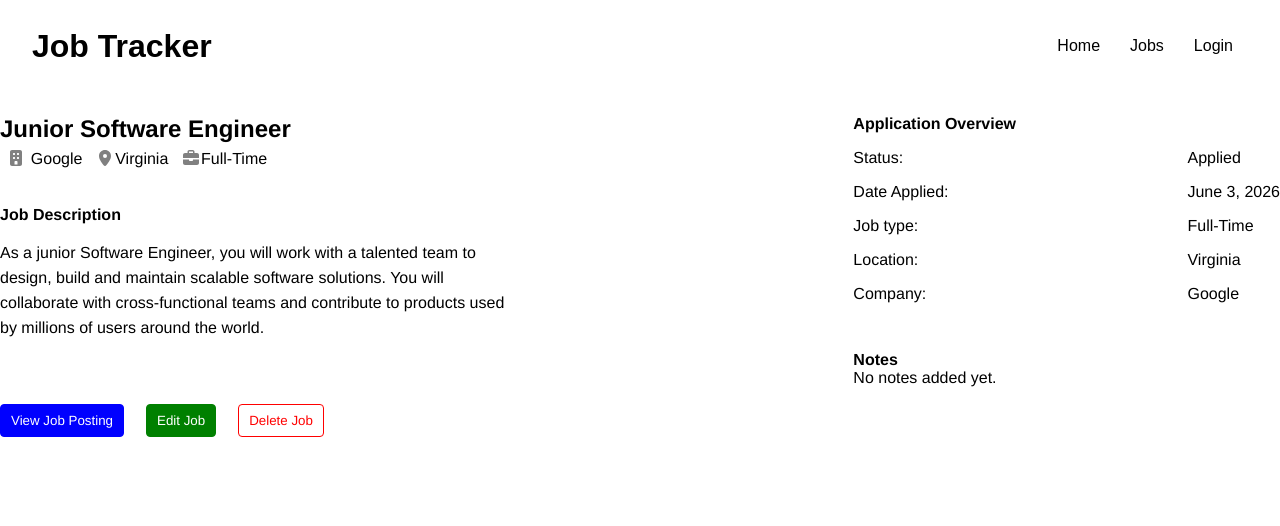
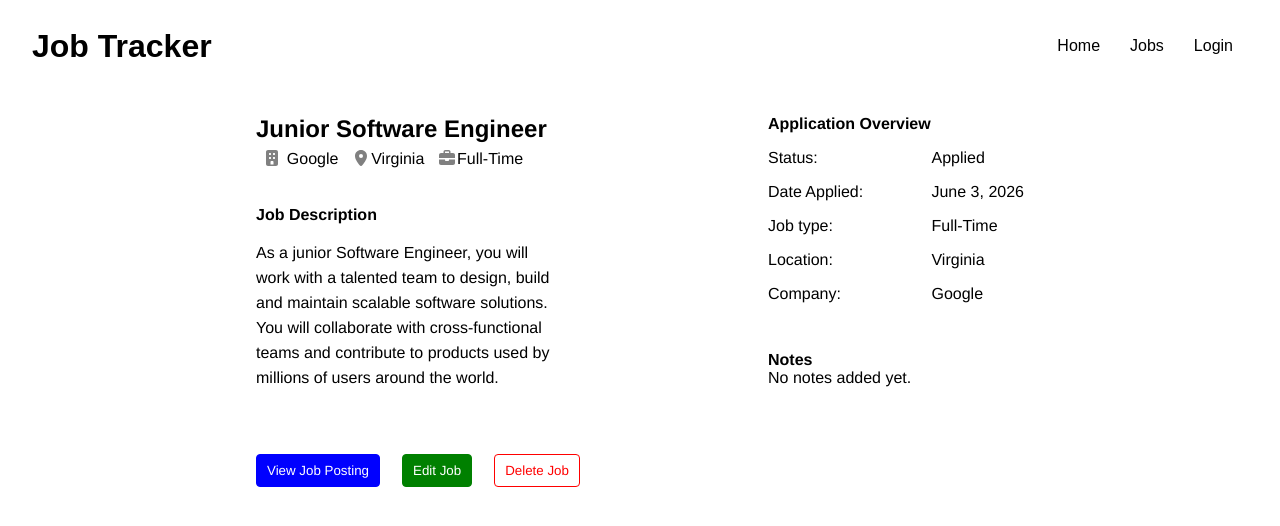
Before and after one commit to AllenCodess/job-tracker, a React (Vite) app in the folder frontend/: page /job-details/1 in a window 1280 px wide. Shown: the top 526 px of the page. Built offline with nearby package versions, Linux system fonts and the light colour scheme; a web font is replaced by a local one.

Commit message:
removed the page for logged in users

```diff
--- a/frontend/src/App.jsx
+++ b/frontend/src/App.jsx
@@ -6,7 +6,6 @@ import Signup from "./pages/Signup";
 import JobPage from "./pages/Job";
 import NotFound from "./pages/NotFound";
 import CreateJob from "./pages/CreateJob";
-import Dashboard from "./pages/Dashboard";
 import JobDetailsPage from "./pages/JobDetails";
 import "./index.css";
 
@@ -19,7 +18,7 @@ function App() {
     <>
       <Navbar />
       <Routes>
-        <Route path="/" element={user ? <Dashboard /> : <HomePage />} />
+        <Route path="/" element={<HomePage />} />
         <Route path="/login" element={<LoginPage />} />
         <Route path="/signup" element={<Signup />} />
         <Route path="/jobs" element={<JobPage />} />
--- a/frontend/src/index.css
+++ b/frontend/src/index.css
@@ -357,6 +357,7 @@
 
 .jd-container {
   display: flex;
+  width: 60%;
   font-family: "Franklin Gothic Medium", "Arial Narrow", Arial, sans-serif;
 }
 .jd-left-container {
--- a/frontend/src/pages/Dashboard.jsx
+++ /dev/null
@@ -1,9 +0,0 @@
-const Dashbaord = () => {
-  return (
-    <>
-      <h1>Dashboard page</h1>
-    </>
-  );
-};
-
-export default Dashbaord;
```
